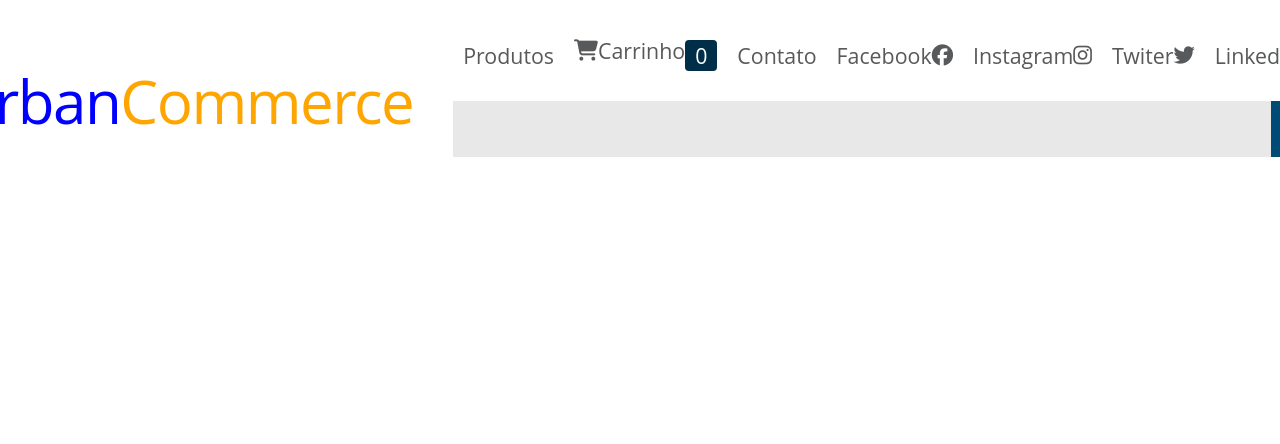
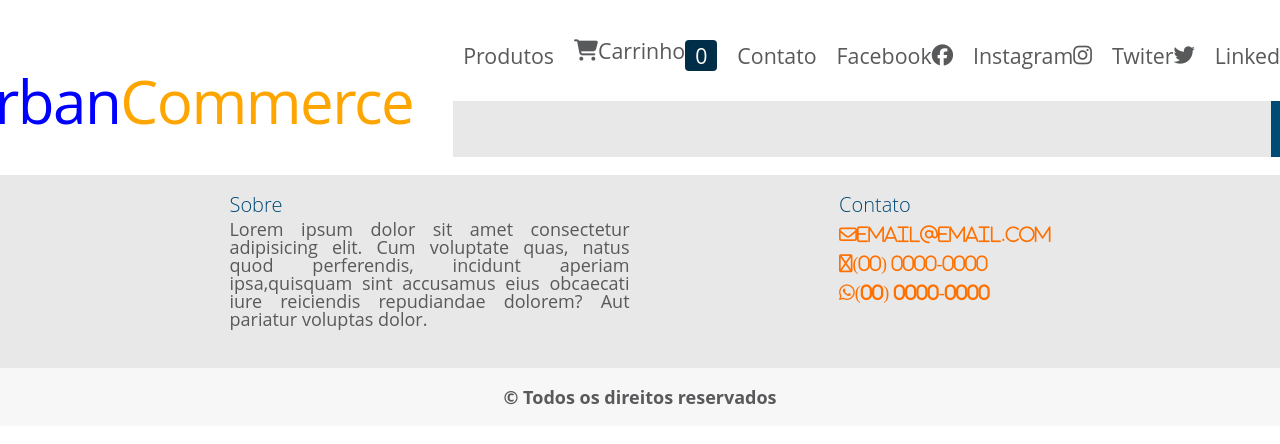
Before and after one commit to lucaslopeslima95/angular-urban-commerce-frontend, an Angular app: page / in a window 1280 px wide. Shown: the top 444 px of the page. Built offline with nearby package versions, Linux system fonts and the light colour scheme.

Commit message:
Create footer component

```diff
--- a/src/app/app-routing.module.ts
+++ b/src/app/app-routing.module.ts
@@ -1,7 +1,7 @@
 import { NgModule } from '@angular/core';
 import { RouterModule, Routes } from '@angular/router';
 
-const routes: Routes = [];
+const routes: Routes = [{ path: 'produtos', loadChildren: () => import('./produtos/produtos.module').then(m => m.ProdutosModule) }];
 
 @NgModule({
   imports: [RouterModule.forRoot(routes)],
--- a/src/app/app.component.html
+++ b/src/app/app.component.html
@@ -1,3 +1,5 @@
 <div class="container">
 <app-header></app-header>
+<router-outlet></router-outlet>
 </div>
+<app-footer></app-footer>
--- a/src/app/app.module.ts
+++ b/src/app/app.module.ts
@@ -3,11 +3,13 @@ import { BrowserModule } from '@angular/platform-browser';
 import { AppRoutingModule } from './app-routing.module';
 import { AppComponent } from './app.component';
 import { HeaderComponent } from './components/header/header.component';
+import { FooterComponent } from './components/footer/footer.component';
 
 @NgModule({
   declarations: [
     AppComponent,
-    HeaderComponent
+    HeaderComponent,
+    FooterComponent
   ],
   imports: [
     BrowserModule,
--- /dev/null
+++ b/src/app/components/footer/footer.component.css
@@ -0,0 +1,36 @@
+.footer{
+    background-color:  var(--light-gray);
+    color: var(--gray);
+    font-size: 18px;
+}
+.footer__container{
+    display: flex;
+    justify-content: space-evenly;
+    flex-flow: row wrap;
+    padding: 20px;
+}
+.footer__copyright{
+    text-align: center;
+    margin-top: 20px;
+    background-color: var(--light-gray-2);
+    font-weight: bold;
+    padding: 20px;
+    color: var(--gray);
+}
+.footer__title{
+    font-size: 20px;
+    font-weight: 100;
+    color: var(--blue);
+    margin-bottom: 5px;
+}
+.footer__about-text{
+    width: 400px;
+    text-align: justify;
+}
+.footer i {
+    font-weight: 100;
+    color: var(--orange);
+}
+footer li{
+    margin: 10px 0;
+}
--- /dev/null
+++ b/src/app/components/footer/footer.component.html
@@ -0,0 +1,28 @@
+<footer class="footer">
+    <div class="footer__container">
+        <section>
+            <h2 class="footer__title">Sobre</h2>
+            <p class="footer__about-text">
+                Lorem ipsum dolor sit amet consectetur adipisicing elit. Cum voluptate quas, natus quod perferendis,
+                 incidunt aperiam ipsa,quisquam sint accusamus eius obcaecati iure reiciendis repudiandae dolorem? Aut pariatur voluptas dolor.
+            </p>
+        </section>
+        <address>
+            <h2 class="footer__title">Contato</h2>
+            <ul>
+                <li>
+                    <i class="fa-solid fa-envelope">Email@email.com</i>
+                </li>
+                <li>
+                    <i class="fa-solid fa-phone">(00) 0000-0000</i>
+                </li>
+                <li>
+                    <i class="fa-brands fa-whatsapp">(00) 0000-0000</i>
+                </li>
+            </ul>
+        </address>
+    </div>
+    <section class="footer__copyright">
+        &copy; Todos os direitos reservados
+    </section>
+</footer>
--- /dev/null
+++ b/src/app/produtos/produtos-routing.module.ts
@@ -0,0 +1,11 @@
+import { NgModule } from '@angular/core';
+import { RouterModule, Routes } from '@angular/router';
+import { ProdutosComponent } from './produtos.component';
+
+const routes: Routes = [{ path: '', component: ProdutosComponent }];
+
+@NgModule({
+  imports: [RouterModule.forChild(routes)],
+  exports: [RouterModule]
+})
+export class ProdutosRoutingModule { }
--- /dev/null
+++ b/src/app/produtos/produtos.component.html
@@ -0,0 +1 @@
+<p>produtos works!</p>
```
Also changed, not shown: src/app/components/footer/footer.component.ts (added, +10 -0 lines), src/app/produtos/produtos.component.ts (added, +10 -0 lines), src/app/produtos/produtos.module.ts (added, +17 -0 lines), src/app/produtos/produtos.component.css (added), 1 other file (tests, documents, lock files or other folders).
